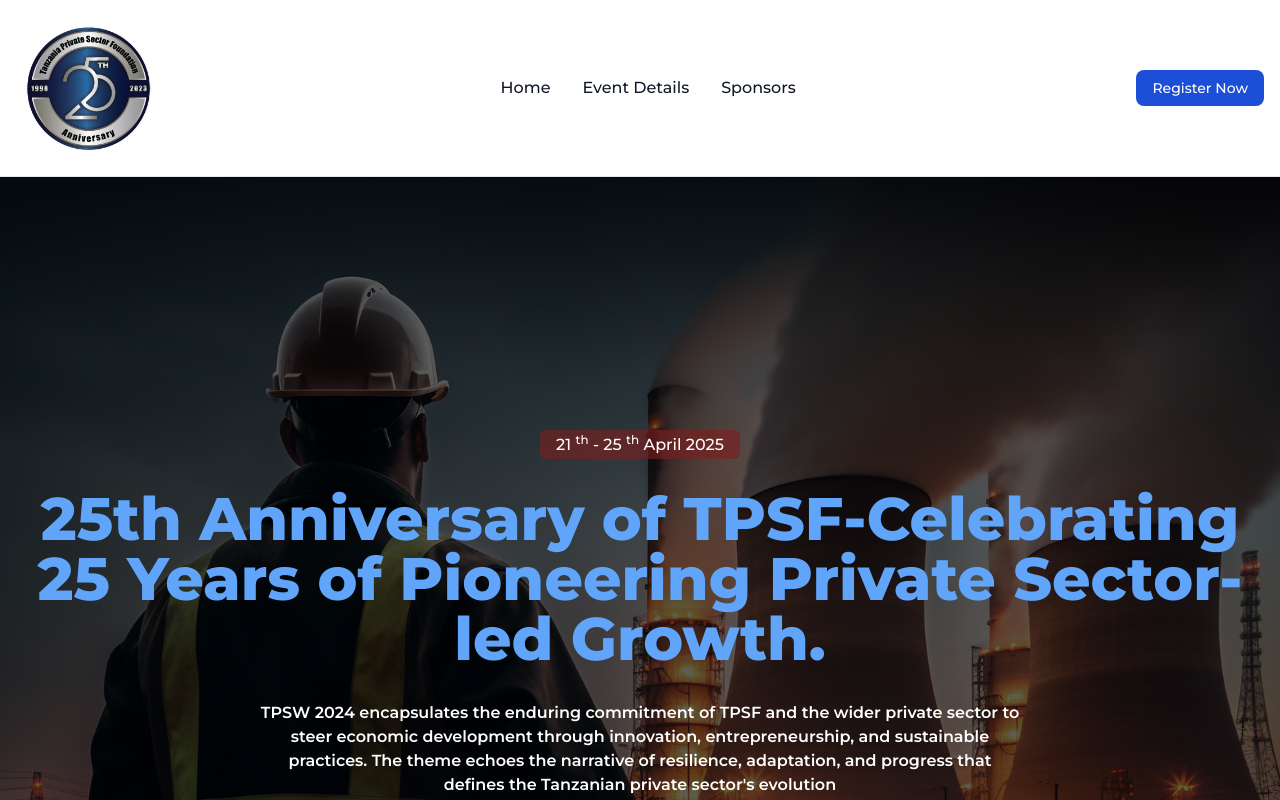
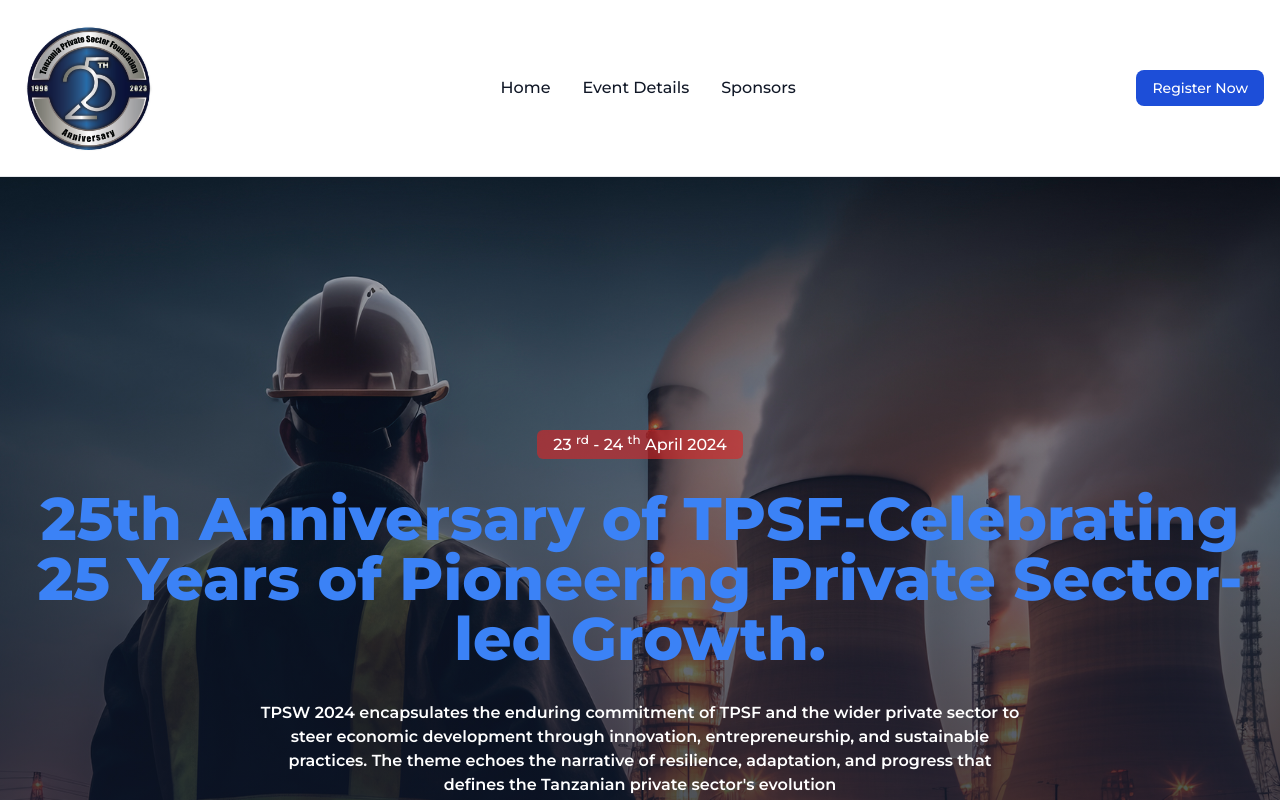
Before and after one commit to sammagafu/tspflanding, a Vue app: page / in a window 1280 px wide. Shown: the top 800 px of the page. Built offline with nearby package versions, Linux system fonts and the light colour scheme.

Commit message:
updated date

```diff
--- a/src/components/Footer.vue
+++ b/src/components/Footer.vue
@@ -9,10 +9,10 @@
 
 
 <div class="container mx-auto py-12">
-  <div class="py-16">
+  <div class="py-12">
   <p class="text-4xl font-bold text-black">
     Platinum Sponsors
-    </p>
+  </p>
 
     <swiper
     :slides-per-view="8"
--- a/src/views/HomeView.vue
+++ b/src/views/HomeView.vue
@@ -13,16 +13,16 @@
     class="py-64 relative overflow-hidden bg-fixed bg-no-repeat bg-center bg-cover"
     :style="'background-image: url(' + sliderImg + ');'"
   >
-    <div class="absolute bg-black/25 inset-0 w-full h-full"></div>
-    <div class="absolute inset-0 bg-black/50"></div>
+    <div class="absolute bg-gradient-to-b from-slate-900/30 via-slate-900/70 to-slate-900 inset-0 w-full h-full"></div>
+    <!-- <div class="absolute inset-0 bg-black/30"></div> -->
     <!-- end backdrop -->
 
     <div class="container mx-auto">
       <div class="relative text-center">
-        <span class="text-white font-medium bg-red-900/60 py-[5px] px-4 rounded-md">
-          21 <sup>th</sup> - 25 <sup>th</sup> April 2025
+        <span class="text-white font-medium bg-red-600/60 py-[5px] px-4 rounded-md">
+          23 <sup>rd</sup> - 24 <sup>th</sup> April 2024
         </span>
-        <h1 class="lg:text-6xl text-4xl font-extrabold text-blue-400 my-8">
+        <h1 class="lg:text-6xl text-4xl font-extrabold text-blue-500 my-8">
           25th Anniversary of TPSF-Celebrating 25 Years of Pioneering Private Sector-led
           Growth.
         </h1>
```
